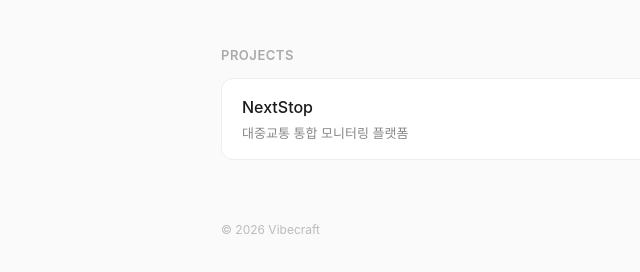
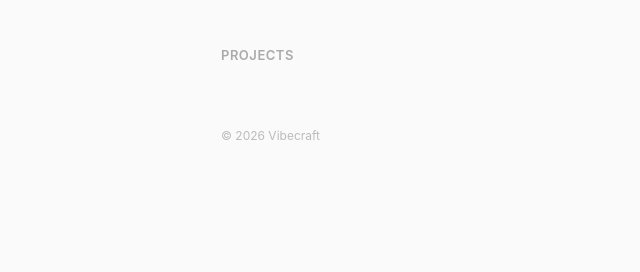
Before and after one commit to sehoon787/sehoon787.github.io, a plain HTML site: page index.html in a window 1280 px wide. Shown: the part 136-408 px from the top of the page, without its empty margins (139-779 px from the left). Drawn offline with Linux system fonts and the light colour scheme.

Commit message:
chore: NextStop 링크 제거 (NextStop 레포 Pages로 이전)

```diff
--- a/index.html
+++ b/index.html
@@ -83,12 +83,6 @@
 
     <h2>Projects</h2>
     <ul class="project-list">
-      <li>
-        <a href="NextStop/">
-          NextStop
-          <span>대중교통 통합 모니터링 플랫폼</span>
-        </a>
-      </li>
     </ul>
 
     <div class="footer">
```
